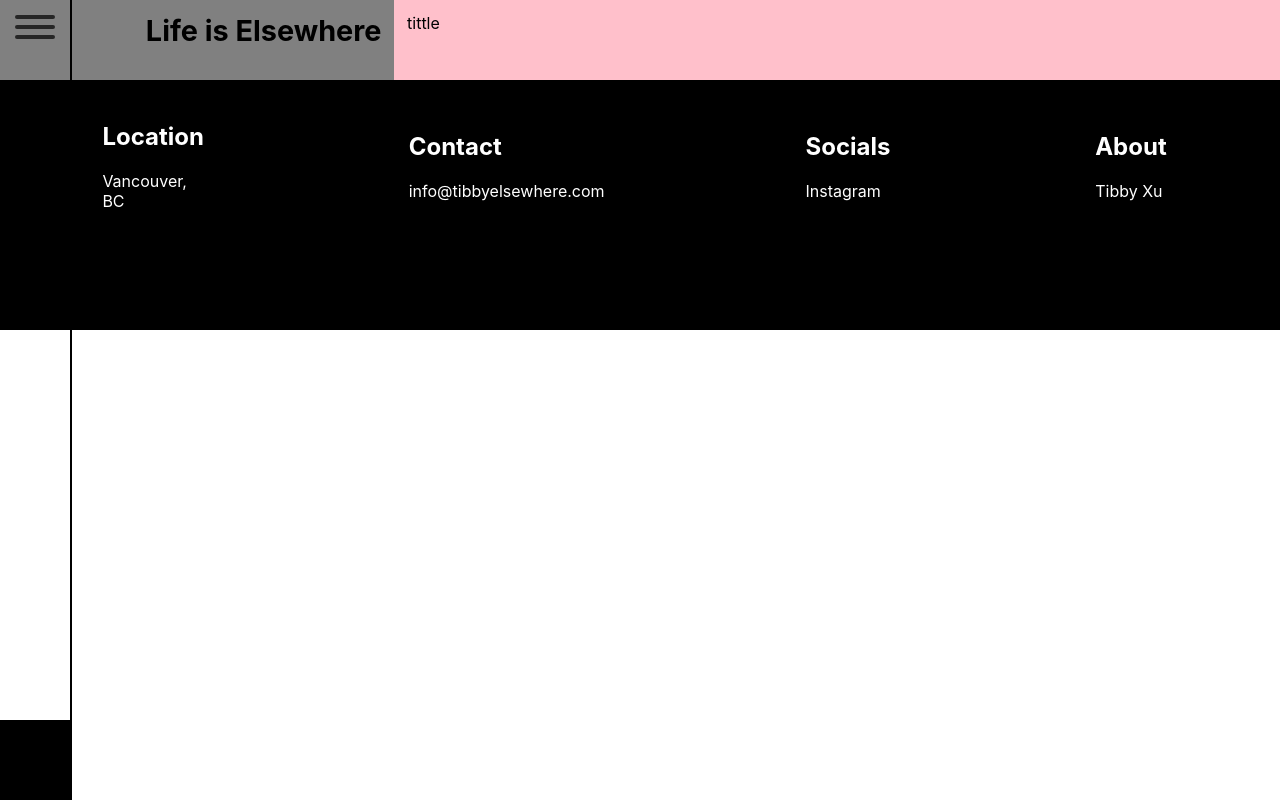
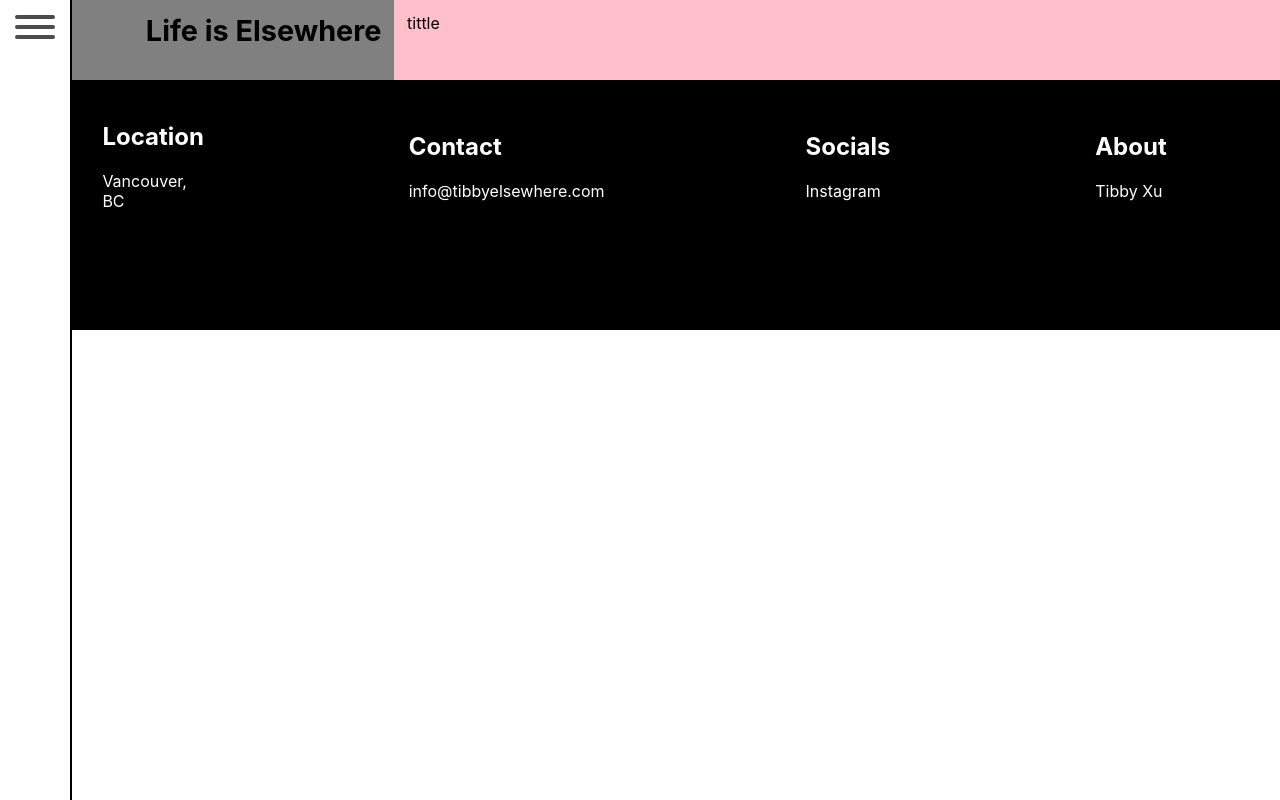
Before and after one commit to fallwall/life-is-elsewhere, a React (Create React App) app: page / in a window 1280 px wide. Built offline with nearby package versions, Linux system fonts and the light colour scheme; no server answers.

Commit message:
undo the easy fix

```diff
--- a/src/components/RightNav.css
+++ b/src/components/RightNav.css
@@ -77,7 +77,7 @@
     /* basic right nav */
 .rightnav, .rightnav-extended {
   overflow-x: hidden;
-  background-color: transparent;
+  background-color: white;
   position: fixed;
   top: 0;
   left: 0;
@@ -99,7 +99,7 @@
   background-color: white;
 }
 
-  /* below is for the inversion part */
+  /* below is for the inversion part
   .rightnav-bottom{
     bottom: 0;
     height: 10%;
@@ -111,4 +111,4 @@
     overflow: hidden;
     position: fixed;
     background-color: black;
-  }
+  } */
```
